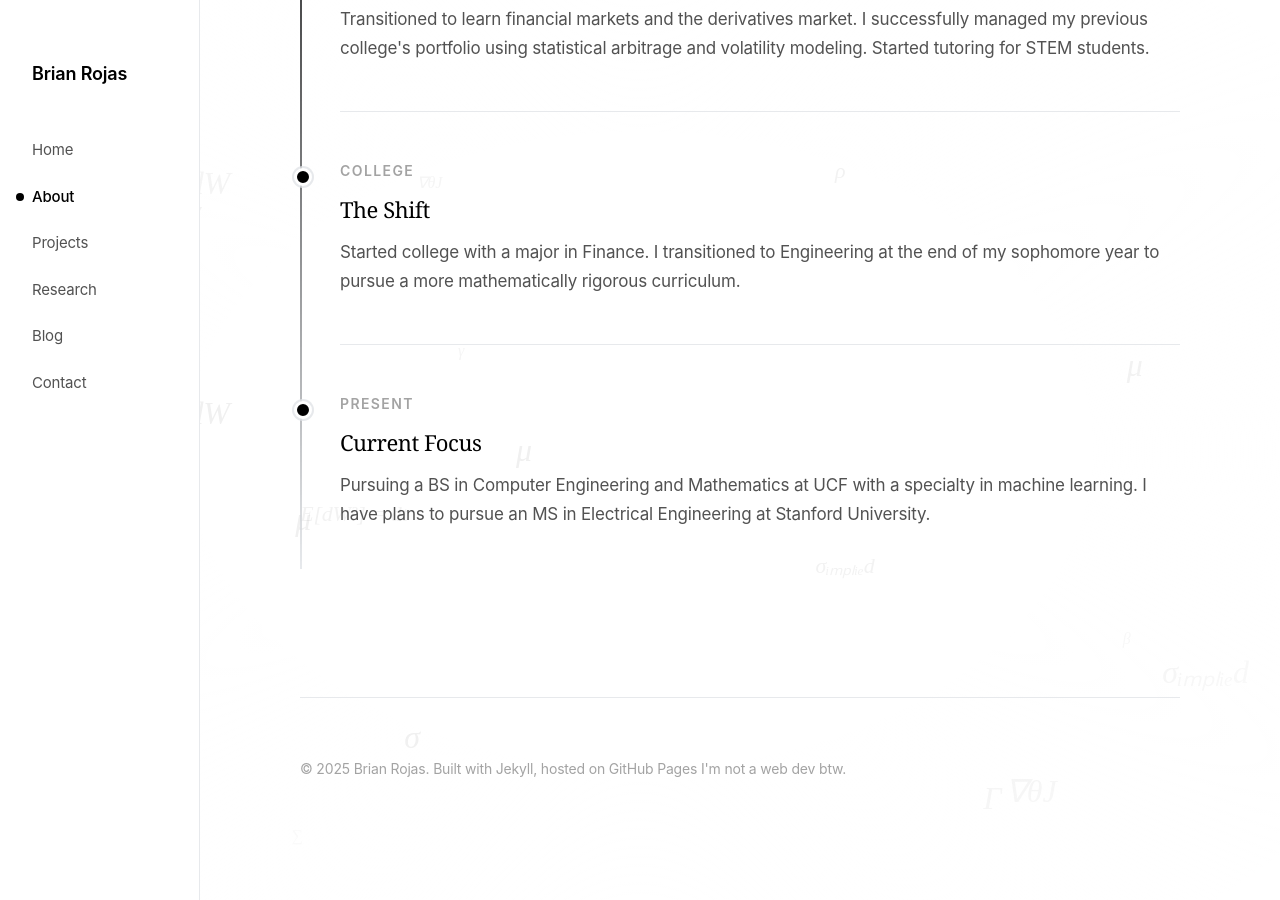
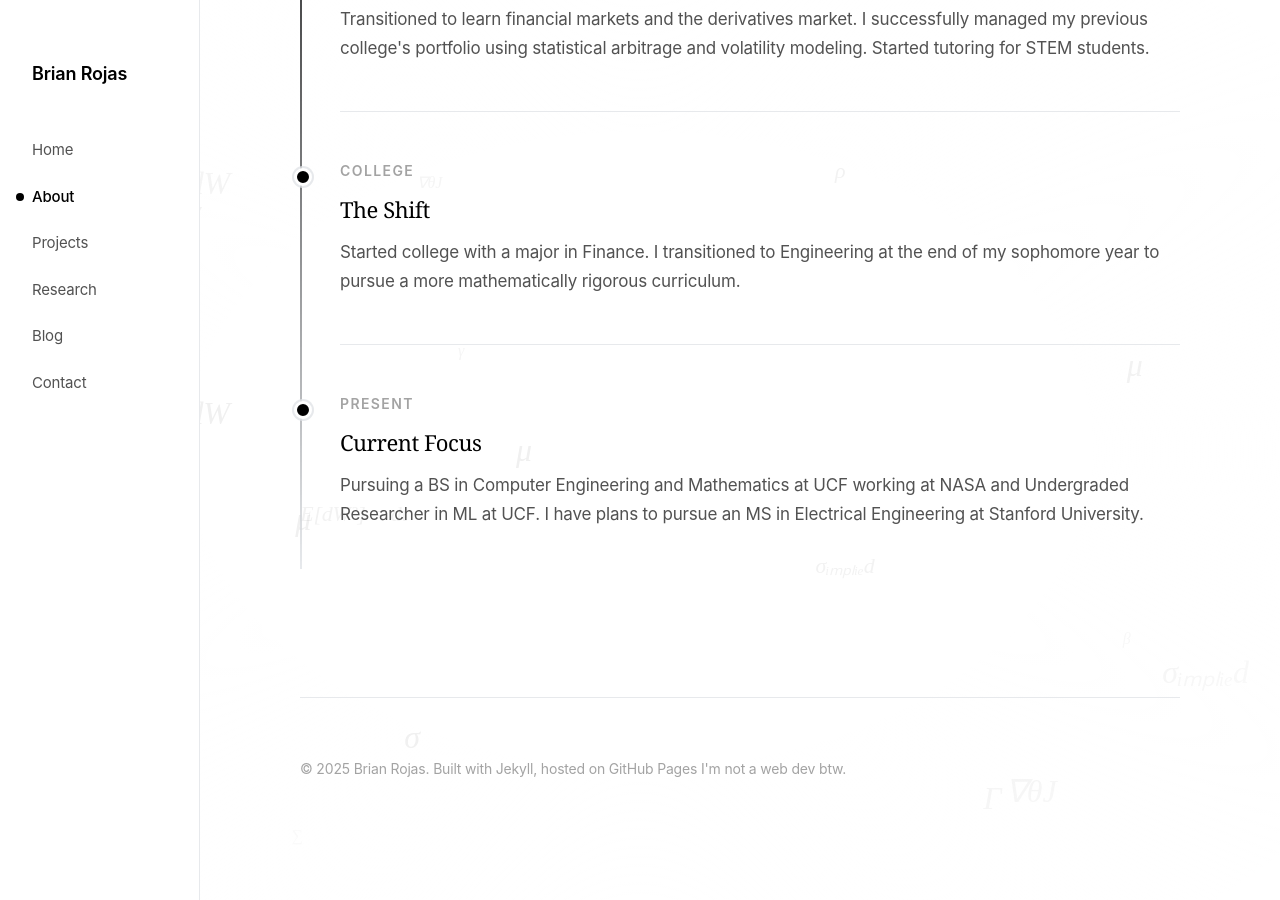
Before and after one commit to brianrojrc/brianrojrc.github.io, a Jekyll site: the page built from about.md, in a window 1280 px wide and 900 px high, scrolled down 1327 px. Built offline with Jekyll 4.4.1, drawn with Linux system fonts in a browser that asks for light colours; some web fonts are replaced.

Commit message:
Update about.md

```diff
--- a/about.md
+++ b/about.md
@@ -48,7 +48,7 @@ title: About
         <div class="timeline-item">
             <div class="timeline-year">Present</div>
             <h3>Current Focus</h3>
-            <p>Pursuing a BS in Computer Engineering and Mathematics at UCF with a specialty in machine learning. I have plans to pursue an MS in Electrical Engineering at Stanford University.</p>
+            <p>Pursuing a BS in Computer Engineering and Mathematics at UCF working at NASA and Undergraded Researcher in ML at UCF. I have plans to pursue an MS in Electrical Engineering at Stanford University.</p>
         </div>
     </div>
 </section>
```
